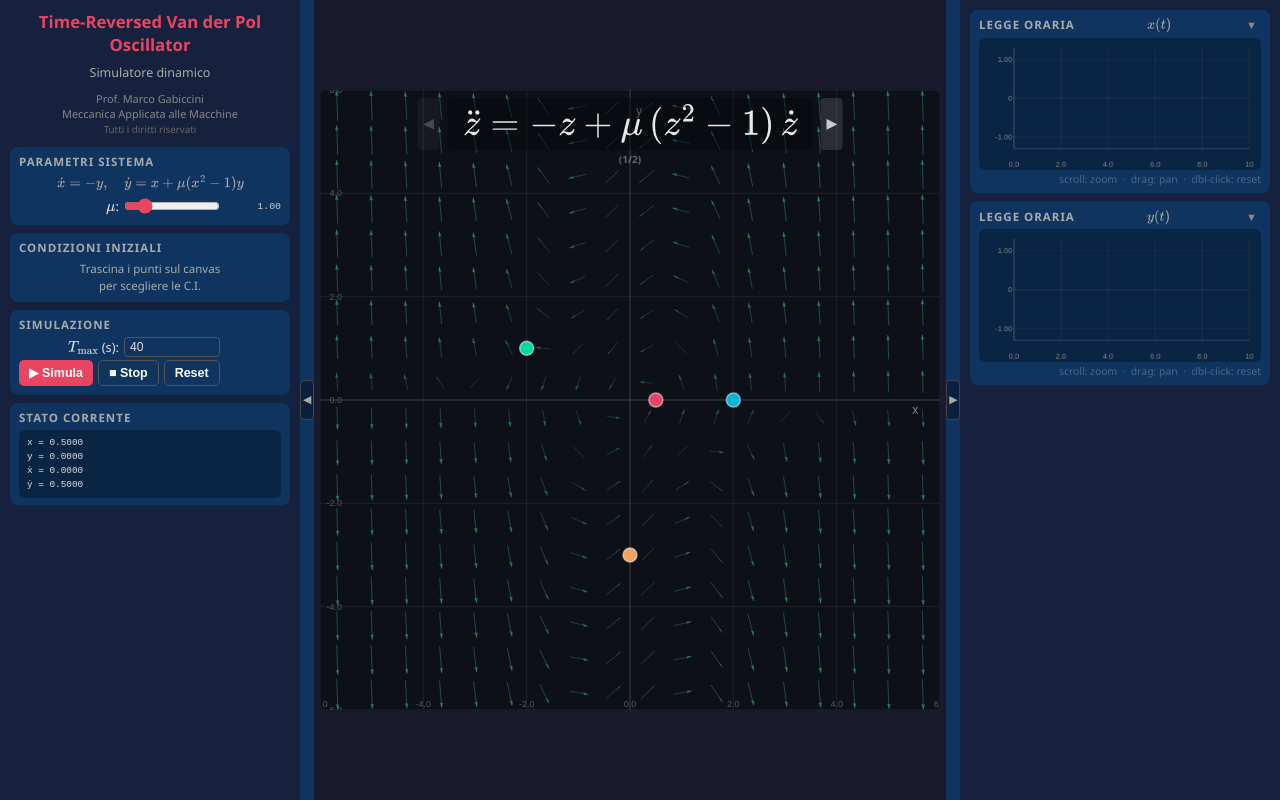
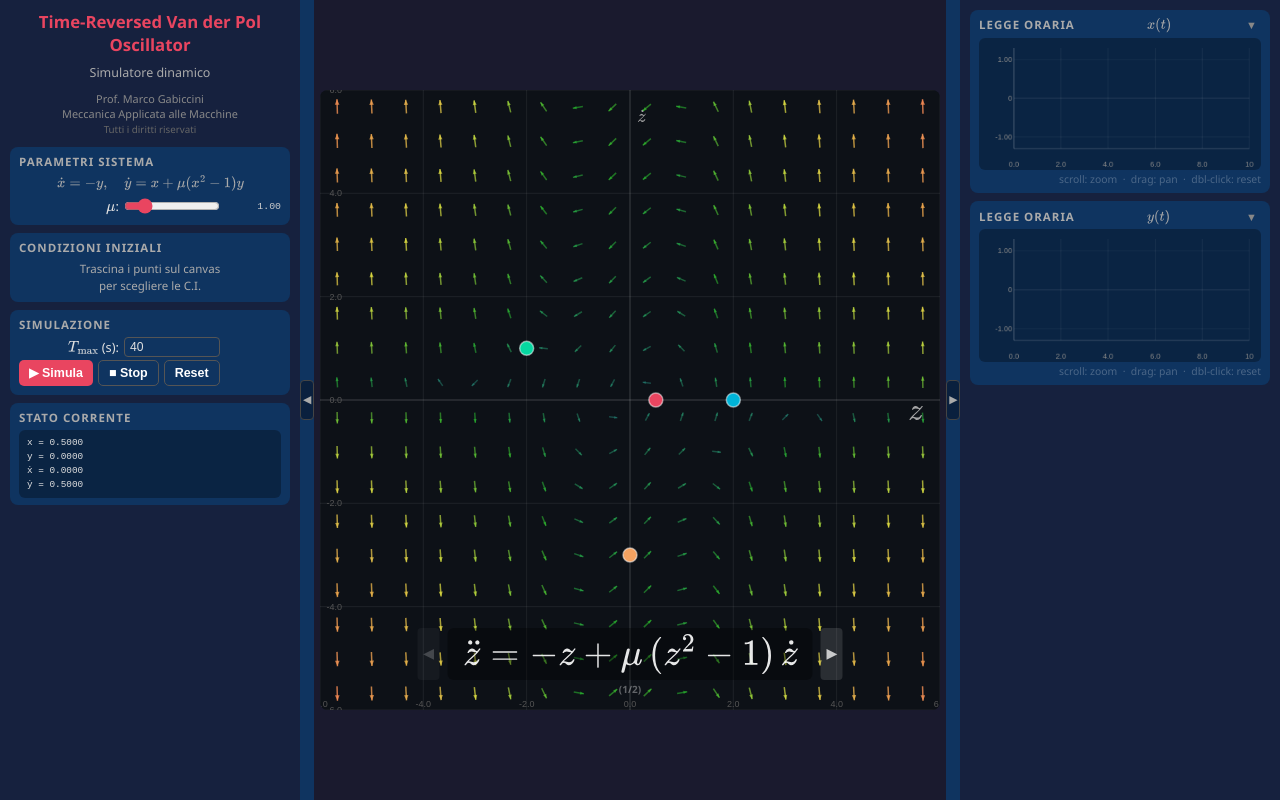
Before and after one commit to martinogulisano/mec-app, a plain HTML site: page simulatore_time_reversed_vanderpol.html in a window 1280 px wide. Drawn offline with nearby package versions, Linux system fonts and the light colour scheme.

Commit message:
[mg] coloured vector field on Van der Pol

```diff
--- a/simulatore_time_reversed_vanderpol.html
+++ b/simulatore_time_reversed_vanderpol.html
@@ -186,10 +186,14 @@ async function makeMathImg(latex, color, heightPx) {
 }
 async function preloadMath() {
   const defs = [
-    ['eq0', '\\ddot{z} = -z + \\mu\\,(z^2-1)\\,\\dot{z}',
-            'rgba(255,255,255,0.9)', 40],
-    ['eq1', '\\begin{cases}\\dot{x} = -y \\\\[4pt] \\dot{y} = x + \\mu\\,(x^2-1)\\,y\\end{cases}',
-            'rgba(255,255,255,0.9)', 80],
+    ['eq0',    '\\ddot{z} = -z + \\mu\\,(z^2-1)\\,\\dot{z}',
+               'rgba(255,255,255,0.9)', 40],
+    ['eq1',    '\\begin{cases}\\dot{x} = -y \\\\[4pt] \\dot{y} = x + \\mu\\,(x^2-1)\\,y\\end{cases}',
+               'rgba(255,255,255,0.9)', 80],
+    ['ax_z',   'z',          'rgba(180,180,180,0.9)', 14],
+    ['ax_zdot','\\dot{z}',   'rgba(180,180,180,0.9)', 14],
+    ['ax_x',   'x',          'rgba(180,180,180,0.9)', 14],
+    ['ax_y',   'y',          'rgba(180,180,180,0.9)', 14],
   ];
   for (const [key, latex, color, h] of defs) MI[key] = await makeMathImg(latex, color, h);
 }
@@ -205,17 +209,17 @@ function drawEquation() {
   const W = canvas.width;
   const iw = img.naturalWidth, ih = img.naturalHeight;
   const cx = W / 2;
-  const y0 = 14;
+  const padX = 14, padY = 6;
+  const bh_box = ih + padY*2;
+  const y0_anchor = canvas.height - bh_box - padY - 18;
+  const bx = cx - iw/2 - padX, by = y0_anchor - padY;
+  const bw = iw + padX*2;
+  ctx.fillStyle = 'rgba(0,0,0,0.35)';
+  ctx.beginPath(); ctx.roundRect(bx, by, bw, bh_box, 6); ctx.fill();
 
-  const padX = 14, padY = 6;
-  const bx = cx - iw/2 - padX, by = y0 - padY;
-  const bw = iw + padX*2,      bh = ih + padY*2;
-  ctx.fillStyle = 'rgba(0,0,0,0.35)';
-  ctx.beginPath(); ctx.roundRect(bx, by, bw, bh, 6); ctx.fill();
+  ctx.drawImage(img, Math.round(cx - iw/2), y0_anchor);
 
-  ctx.drawImage(img, Math.round(cx - iw/2), y0);
-
-  const btnW = 22, btnH = bh, gap = 8;
+  const btnW = 22, btnH = bh_box, gap = 8;
   const lx = bx - gap - btnW, rx = bx + bw + gap, btnY = by;
 
   function drawBtn(x, label, enabled) {
@@ -234,7 +238,7 @@ function drawEquation() {
   ctx.font = 'bold 10px "Segoe UI",sans-serif';
   ctx.fillStyle = 'rgba(255,255,255,0.35)';
   ctx.textAlign = 'center'; ctx.textBaseline = 'alphabetic';
-  ctx.fillText(label, cx, by + bh + 13);
+  ctx.fillText(label, cx, by + bh_box + 13);
 
   _eqBtnLeft  = {x:lx, y:btnY, w:btnW, h:btnH};
   _eqBtnRight = {x:rx, y:btnY, w:btnW, h:btnH};
@@ -474,8 +478,19 @@ function drawVectorField() {
   const yMin = -(H*0.5 - mainView.offY) / sc;
   const yMax =  (H*0.5 + mainView.offY) / sc;
 
+  // Pre-compute all magnitudes to normalize color mapping
+  const mags = [];
+  for (let i = 0; i < N; i++)
+    for (let j = 0; j < N; j++) {
+      const xd = xMin + (i+0.5)*(xMax-xMin)/N;
+      const yd = yMin + (j+0.5)*(yMax-yMin)/N;
+      const [fx, fy] = vdpRHS(xd, yd);
+      mags.push(Math.sqrt(fx*fx + fy*fy));
+    }
+  const logMax = Math.log1p(Math.max(...mags));
+
   const cellW = W / N, cellH = H / N;
-  const arrowBase = Math.min(cellW, cellH) * 0.36;
+  const arrowBase = Math.min(cellW, cellH) * 0.42;
 
   for (let i = 0; i < N; i++) {
     for (let j = 0; j < N; j++) {
@@ -486,27 +501,36 @@ function drawVectorField() {
       if (mag < 1e-9) continue;
       const ux = fx/mag, uy = fy/mag;
 
-      const arrowLen = arrowBase * (1 + 0.28*Math.log1p(mag));
-      const hl = Math.min(arrowLen * 0.32, 5);
+      // Normalized intensity [0,1] on log scale
+      const t = Math.log1p(mag) / logMax;
+
+      // Color: teal (180°) → gold (45°) → red (0°) as t goes 0→1
+      const hue   = Math.round(180 - t * 160);   // 180 → 20
+      const sat   = Math.round(55  + t * 35);     // 55% → 90%
+      const lum   = Math.round(45  + t * 20);     // 45% → 65%
+      const alpha = (0.30 + t * 0.50).toFixed(2); // 0.30 → 0.80
+
+      const arrowLen = arrowBase * (0.55 + 0.45 * t);
+      const hl = arrowLen * 0.38;
 
       const [px, py] = w2c(xd, yd);
-      // canvas direction: x right, y down — uy flipped
       const ex = ux * arrowLen, ey = -uy * arrowLen;
       const x1 = px - ex*0.45, y1 = py - ey*0.45;
       const x2 = px + ex*0.55, y2 = py + ey*0.55;
 
-      const alpha = 0.15 + 0.15*Math.min(Math.log1p(mag)/Math.log1p(20), 1);
-      ctx.strokeStyle = `rgba(78,205,196,${alpha.toFixed(2)})`;
-      ctx.fillStyle   = `rgba(78,205,196,${(alpha+0.08).toFixed(2)})`;
-      ctx.lineWidth = 1;
+      const col = `hsla(${hue},${sat}%,${lum}%,${alpha})`;
+      ctx.strokeStyle = col;
+      ctx.fillStyle   = col;
+      ctx.lineWidth = 1.5;
 
       ctx.beginPath(); ctx.moveTo(x1,y1); ctx.lineTo(x2,y2); ctx.stroke();
 
       // Arrowhead
+      const w = hl * 0.42;
       ctx.beginPath();
       ctx.moveTo(x2, y2);
-      ctx.lineTo(x2 - hl*ux + hl*.38*(-uy), y2 + hl*uy + hl*.38*ux);
-      ctx.lineTo(x2 - hl*ux - hl*.38*(-uy), y2 + hl*uy - hl*.38*ux);
+      ctx.lineTo(x2 - hl*ux + w*uy, y2 + hl*uy + w*ux);
+      ctx.lineTo(x2 - hl*ux - w*uy, y2 + hl*uy - w*ux);
       ctx.closePath(); ctx.fill();
     }
   }
@@ -547,12 +571,14 @@ function drawPhaseAxes() {
     ctx.fillText(v.toFixed(Math.abs(v)<10?1:0), 22, py+3);
   }
 
-  // Axis labels
+  // Axis labels (MathJax images, switch with eqIndex)
   const [ax] = w2c(xMax*0.92, 0);
   const [,ay] = w2c(0, yMax*0.92);
-  ctx.fillStyle='#888'; ctx.font='12px sans-serif';
-  ctx.textAlign='center'; ctx.fillText('x', ax, w2c(0,0)[1]+14);
-  ctx.textAlign='left';   ctx.fillText('y', w2c(0,0)[0]+6, ay);
+  const [ox, oy] = w2c(0, 0);
+  const imgX    = eqIndex === 0 ? MI['ax_z']    : MI['ax_x'];
+  const imgY    = eqIndex === 0 ? MI['ax_zdot'] : MI['ax_y'];
+  if (imgX) ctx.drawImage(imgX, Math.round(ax - imgX.naturalWidth/2), Math.round(oy + 6));
+  if (imgY) ctx.drawImage(imgY, Math.round(ox + 6), Math.round(ay - imgY.naturalHeight/2));
 }
 
 // ── Info box ─────────────────────────────────────────────────────────────────
```
Also changed, not shown: simulatore_vanderpol.html (+51 -25 lines).
